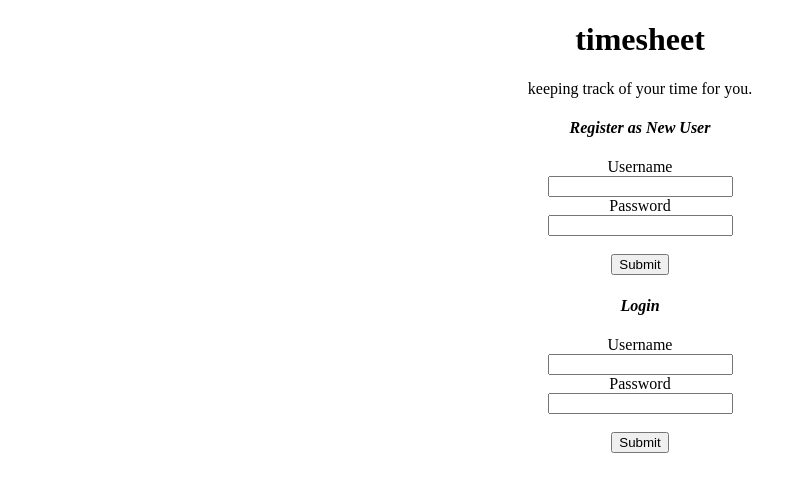
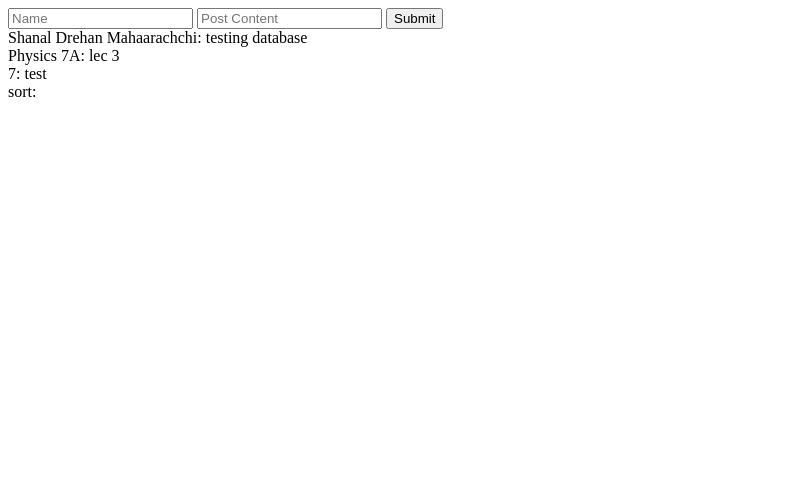
Before and after one commit to DrehanM/timesheet, a Flask app: page / in a window 1280 px wide. Shown: the top 492 px of the page, without its empty margins (0-807 px from the left). Run offline with Flask 2, Linux system fonts and the light colour scheme; data comes from the database, SQL or seed files in the repository.

Commit message:
database set up, post/get working on raw html

```diff
--- a/app.py
+++ b/app.py
@@ -1,73 +1,27 @@
-from flask import Flask, render_template, request, jsonify
-import sqlite3
-import hashlib
-import os
+from flask import Flask, render_template, request
+from flask_cors import CORS
+from models import create_post, get_posts
 
-app = Flask(__name__, template_folder= os.path.join(os.getcwd(), 'templates/'))
-app.config["DEBUG"] = True
+app = Flask(__name__)
 
-@app.route('/')
+CORS(app)
+
+@app.route('/', methods=['GET', 'POST'])
 def index():
-    return render_template('index.html')
 
-@app.route('/register', methods=['POST'])
-def register_user():
-    username = request.form.get('username', None)
-    password = request.form.get('password', None)
+    if request.method == 'GET':
+        pass
 
-    hashcode = get_hash(password)
+    if request.method == 'POST':
+        name = request.form.get('name')
+        post = request.form.get('post')
+        create_post(name, post)
 
-    ok = add_user(username, hashcode)
-
-    return render_template('index.html') if ok else page_not_found()
-
-def add_user(username : str, hashcode : int) -> bool:
-    conn = sqlite3.connect('users.db')
-    cur = conn.cursor()
-    user_exists = cur.execute('SELECT username FROM USERS WHERE username=?', [username]).fetchall()
-    print(user_exists)
-    if user_exists:
-        conn.close()
-        print('The username, {}, is taken.'.format(username))
-        return False
-    cur.execute('INSERT INTO USERS (username, hashcode) VALUES (?, ?)', (username, hashcode))
-    conn.commit()
-    conn.close()
-    return True
-
-@app.route('/login', methods=['GET'])
-def login():
-    username = request.form.get('username', str)
-    password = request.form.get('password', str)
-
-    print(password)
-
-    hashcode = get_hash(password)
-
-    verified = verify_user(username, hashcode)
-
-    if verified:
-        print("Welcome")
-    else:
-        print("Wrong credentials")
-
-def verify_user(username : str, hashcode : int) -> bool:
-    print((username, hashcode))
-    conn = sqlite3.connect('users.db')
-    cur = conn.cursor()
-    user_info = cur.execute('SELECT * FROM USERS WHERE username=? AND hashcode=?', [username, hashcode]).fetchall()
-    conn.close()
-    if username == user_info[0] and hashcode == user_info[1]:
-        return True
-    return False
-
-@app.errorhandler(404)
-def page_not_found():
-    return "<h1>404</h1><p>The resource could not be found.</p>", 404
-
-def get_hash(object):
-    return int(hashlib.sha1(object.encode('utf-8')).hexdigest(), 16) % (10 ** 8)
+    posts = get_posts()
 
 
+    return render_template('index.html', posts=posts)
 
-app.run()
+
+if __name__ == '__main__':
+    app.run(debug=True)
--- /dev/null
+++ b/models.py
@@ -0,0 +1,18 @@
+import sqlite3
+import os
+
+ROOT = os.path.dirname(os.path.relpath(__file__))
+
+def create_post(name, content):
+    conn = sqlite3.connect(os.path.join(ROOT, 'database.db'))
+    curr = conn.cursor()
+    curr.execute('INSERT INTO posts (name, content) values(?, ?)', (name, content))
+    conn.commit()
+    conn.close()
+
+def get_posts():
+    conn = sqlite3.connect(os.path.join(ROOT, 'database.db'))
+    curr = conn.cursor()
+    curr.execute('SELECT * FROM posts')
+    posts = curr.fetchall()
+    return posts
--- a/templates/index.html
+++ b/templates/index.html
@@ -1,69 +1,13 @@
 <!DOCTYPE html>
-<html lang="en">
-
-<head>
-    <meta charset="UTF-8">
-    <title>timesheet.</title>
-</head>
-
-<body>
-
-    <div class = "container">
-
-        <div class = "row">
-            <div class = "col-sm-12">
-                <h1 align = "center">
-                    timesheet
-                </h1>
-            </div>
-        </div>
-            <p align = "center">
-                keeping track of your time for you.
-            </p>
-    </div>
-
-    <div class = "container">
-        <div class = "row">
-            <div id = "register">
-                <form action = "/register" method = "post" align = "center" autocomplete = off>
-                    <h4>
-                        <i>Register as New User</i>
-                    </h4>
-                    Username
-                    <br>
-                    <input title = "username" type = "text" name = "username">
-                    <br>
-                    Password
-                    <br>
-                    <input title = "password" type = "text" name = "password">
-                    <br>
-                    <br>
-                    <input type = "submit">
-                </form>
-            </div>
-        </div>
-    </div>
-
-    <div class = "container">
-        <div class = "row">
-            <div class = "col-sm-6 col-centered" id = "user_items">
-                <form action = "/login" method = "get" align = "center" autocomplete = off>
-                    <h4>
-                        <i>Login</i>
-                    </h4>
-                    Username
-                    <br>
-                    <input title = "username" type = "text" name = "username">
-                    <br>
-                    Password
-                    <br>
-                    <input title = "password" type = "text" name = "password">
-                    <br>
-                    <br>
-                    <input type = "submit">
-                </form>
-            </div>
-        </div>
-    </div>
-</body>
+<html>
+    <body>
+        <form action ='/' method='post'>
+            <input placeholder='Name' name='name'>
+            <input placeholder='Post Content' name='post'>
+            <input type='submit' value='Submit'>
+        </form>
+        {% for post in posts %}
+        <div>{{ post[1] + ': ' + post[2] }}</div>
+        {% endfor %}
+    </body>
 </html>
```
Also changed, not shown: schema.sql (added, +7 -0 lines), database.db (added), users.db (deleted), 1 other file.
